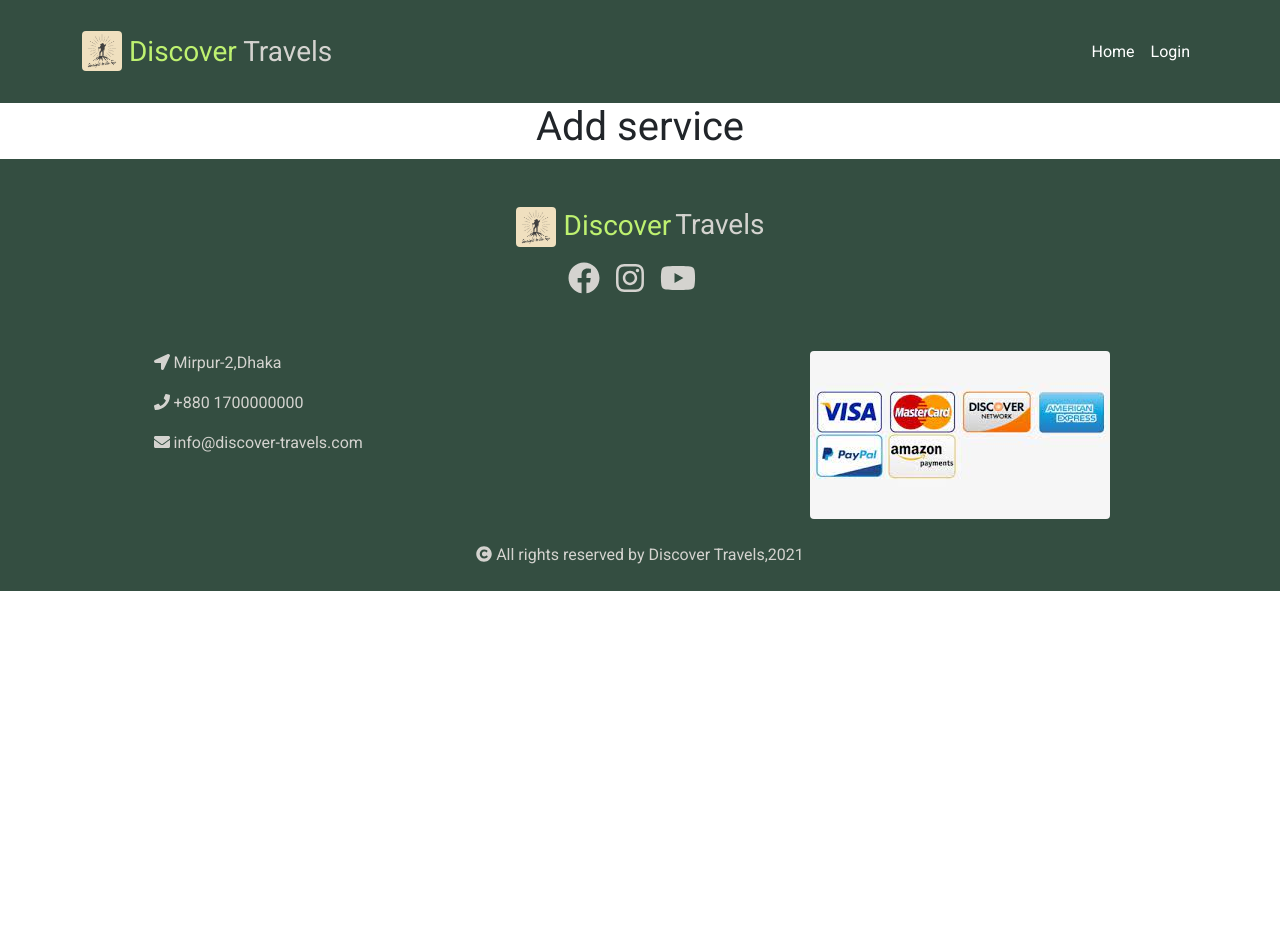
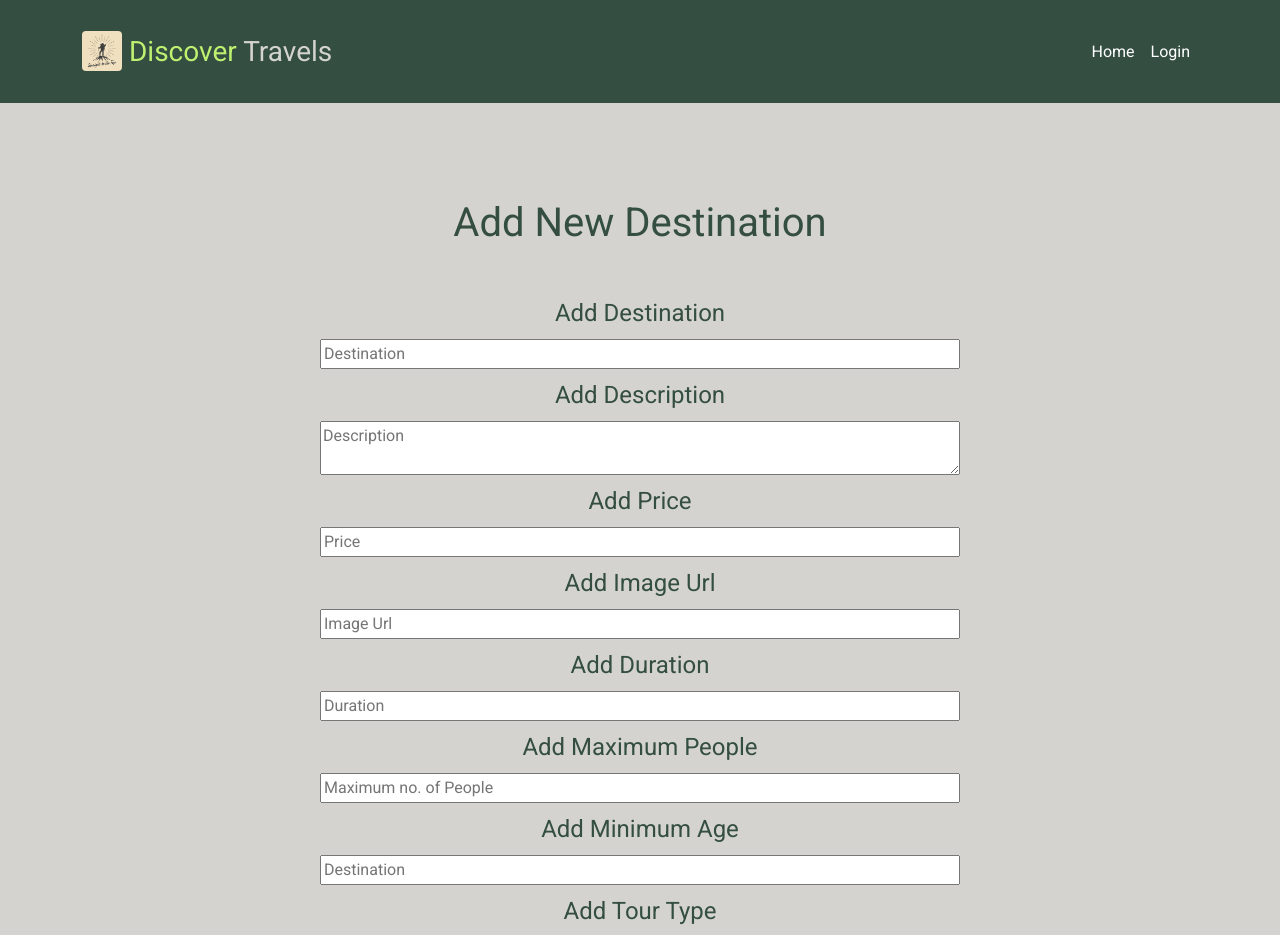
Before and after one commit to pujaKundu/discover-travel-client, a React (Create React App) app: page /addService in a window 1280 px wide. Shown: the top 935 px of the page. Before the commit the page ends 800 px from the top, so only its background shows below. Built offline with nearby package versions, Linux system fonts and the light colour scheme; no server answers.

Commit message:
add destination

```diff
--- a/src/App.js
+++ b/src/App.js
@@ -57,6 +57,12 @@ function App() {
             <Route path="/orders">
               <MyOrders></MyOrders>
             </Route>
+            <Route path="/destinations">
+              <Services></Services>
+            </Route>
+            <Route path="/destinations">
+              <AddService></AddService>
+            </Route>
             <Route exact path="/manageOrders">
               <ManageAllOrders></ManageAllOrders>
             </Route>
--- a/src/components/AddOrder/AddOrder.js
+++ b/src/components/AddOrder/AddOrder.js
@@ -12,7 +12,7 @@ const AddOrder = () => {
       .post("https://limitless-inlet-52700.herokuapp.com/orders", data)
       .then((res) => {
         console.log(res);
-        alert("Task added successfully");
+        alert("Booking completed successfully");
         reset();
       });
   };
--- a/src/components/AddService/AddService.js
+++ b/src/components/AddService/AddService.js
@@ -1,9 +1,111 @@
 import React from "react";
+import axios from "axios";
+import { useForm } from "react-hook-form";
 
 const AddService = () => {
+  const {
+    register,
+    handleSubmit,
+    reset,
+    formState: { errors },
+  } = useForm();
+  const onSubmit = (data) => {
+    console.log(data);
+    axios
+      .post("https://limitless-inlet-52700.herokuapp.com/destinations", data)
+      .then((res) => {
+        console.log(res);
+        alert("Task added successfully");
+        reset();
+      });
+  };
   return (
-    <div>
-      <h1>Add service</h1>
+    <div
+      className="py-5"
+      style={{ backgroundColor: "#d4d3cf", color: "#344e41" }}
+    >
+      <h1 className="pt-5">Add New Destination</h1>
+      <form
+        onSubmit={handleSubmit(onSubmit)}
+        className="d-flex flex-column align-items-center justify-content-center my-5"
+      >
+        <label className="text-left fs-4" htmlFor="">
+          Add Destination
+        </label>
+        <input
+          {...register("name", { required: true, maxLength: 20 })}
+          className="my-2 w-50"
+          placeholder="Destination"
+        />
+        <label className="text-left fs-4" htmlFor="">
+          Add Description
+        </label>
+        <textarea
+          className="my-2 w-50"
+          {...register("description")}
+          placeholder="Description"
+        />
+        <label className="text-left fs-4" htmlFor="">
+          Add Price
+        </label>
+        <input
+          className="my-2 w-50"
+          {...register("price")}
+          required
+          placeholder="Price"
+        />
+        {errors.exampleRequired && <span>This field is required</span>}
+        <label className="text-left fs-4" htmlFor="">
+          Add Image Url
+        </label>
+        <input
+          className="my-2 w-50"
+          {...register("url")}
+          required
+          placeholder="Image Url"
+        />
+        <label className="text-left fs-4" htmlFor="">
+          Add Duration
+        </label>
+        <input
+          className="my-2 w-50"
+          {...register("duration")}
+          required
+          placeholder="Duration"
+        />
+        <label className="text-left fs-4" htmlFor="">
+          Add Maximum People
+        </label>
+        <input
+          className="my-2 w-50"
+          {...register("maxPeople")}
+          required
+          placeholder="Maximum no. of People"
+        />
+        <label className="text-left fs-4" htmlFor="">
+          Add Minimum Age
+        </label>
+        <input
+          className="my-2 w-50"
+          {...register("Minimum Age")}
+          required
+          placeholder="Destination"
+        />
+        <label className="text-left fs-4" htmlFor="">
+          Add Tour Type
+        </label>
+        <input
+          className="my-2 w-50"
+          {...register("type")}
+          required
+          placeholder="Type"
+        />
+        <input
+          className="btn"
+          style={{ backgroundColor: "#344e41", color: "#d4d3cf" }}
+          type="submit"
+        />
+      </form>
     </div>
   );
 };
```
